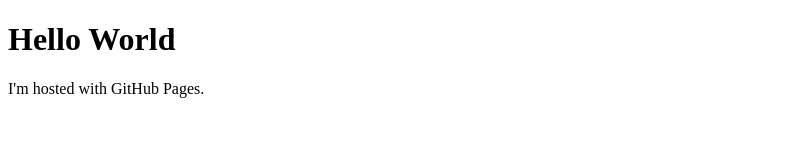
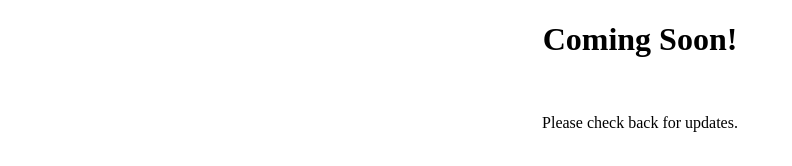
Before and after one commit to susanandjon/susanandjon.github.io, a plain HTML site: page index.html in a window 1280 px wide. Shown: the whole page, without its empty margins (0-792 px from the left). Drawn offline with Linux system fonts and the light colour scheme.

Commit message:
updating home page

```diff
--- a/index.html
+++ b/index.html
@@ -1,7 +1,8 @@
 <!DOCTYPE html>
 <html>
 <body>
-<h1>Hello World</h1>
-<p>I'm hosted with GitHub Pages.</p>
+<center><h1>Coming Soon!</h1></center>
+</br>
+<center><p>Please check back for updates.</p></center>
 </body>
 </html>
```
